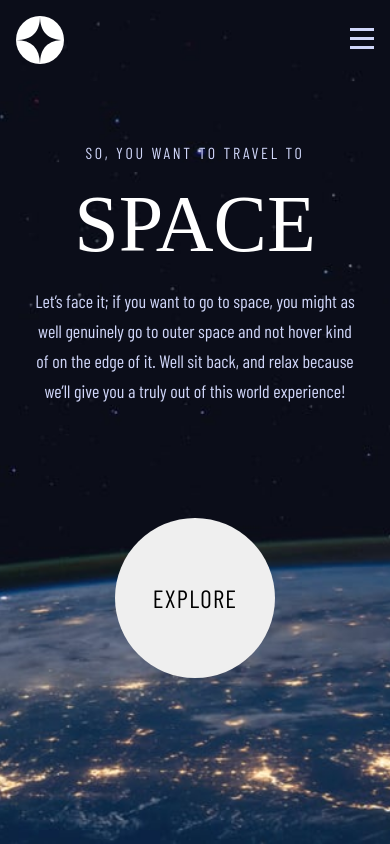
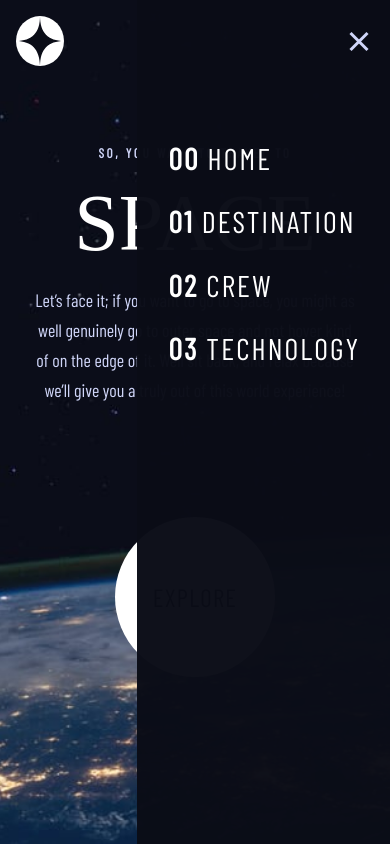
Before and after one commit to bengera/space-tourism, a website: page index.html in a window 390 px wide. Both pictures are taken after a click on the button 362 px from the left and 40 px from the top of the page. Drawn offline with nearby package versions, Linux system fonts and the light colour scheme; a web font is replaced by a local one.

Commit message:
mobile-nav

```diff
--- a/index.html
+++ b/index.html
@@ -5,11 +5,13 @@
   <meta charset="UTF-8">
   <meta name="viewport" content="width=device-width, initial-scale=1.0">
 
-  <link rel="icon" type="image/png" sizes="32x32" href="./assets/favicon-32x32.png">
+  <link rel="shortcut icon" type="image/png" href="#">
+  <!-- <link rel="icon" type="image/png" sizes="32x32" href="./assets/favicon-32x32.png"> -->
   <link rel="preconnect" href="https://fonts.googleapis.com">
   <link rel="preconnect" href="https://fonts.gstatic.com" crossorigin>
   <link href="https://fonts.googleapis.com/css2?family=Barlow+Condensed&family=Bellefair&display=swap" rel="stylesheet">
   <link rel="stylesheet" href="../css/style.css">
+  <script defer src="js/main.js"></script>
 
   <title>Frontend Mentor | Space tourism website</title>
 </head>
@@ -22,23 +24,24 @@
 
     <img src = "assets/shared/logo.svg" alt="logo"/>
     <button class="nav-toggle">
-    <img src = "assets/shared/icon-hamburger.svg" alt="hamburger-menu"/>
+    <!-- <img src = "assets/shared/icon-hamburger.svg" alt="hamburger-menu"/> -->
   </button>
   </div>
-    <!-- <nav class="navigation">
+    <nav class="navigation-mobile">
       <ul class="list">
-        <li class="list__item">Home</li>
-        <li class="list__item">Destination</li>
-        <li class="list__item">Crew</li>
-        <li class="list__item"> Technology</li>
+        <li class="list__item"><span style="font-weight:bold">00</span> Home</li>
+        <li class="list__item"><span style="font-weight:bold">01</span> Destination</li>
+        <li class="list__item"><span style="font-weight:bold">02</span> Crew</li>
+        <li class="list__item"><span style="font-weight:bold">03</span> Technology</li>
       </ul>
-    </nav> -->
+    </nav>
   </header>
 
   <main>
     <div class="intro">
-      <p class="intro__subtext-up">So, you want to travel to</p>
+      <h5 class="intro__subtext-up">So, you want to travel to</h5>
       <h1>Space</h1>
+
       <p class="intro__subtext-down">
         Let’s face it; if you want to go to space, you might as well genuinely go to
         outer space and not hover kind of on the edge of it. Well sit back, and relax
--- /dev/null
+++ b/js/main.js
@@ -0,0 +1,10 @@
+const hamMenu = document.querySelector('.nav-toggle');
+const navUL = document.querySelector('.navigation-mobile');
+
+hamMenu.addEventListener('click',() => {
+    console.log('toggle-menu');
+    hamMenu.classList.toggle('active');
+    navUL.classList.toggle('show');
+
+
+});
--- a/sass/_base.scss
+++ b/sass/_base.scss
@@ -86,10 +86,11 @@ h1 {
 
 .container {
   height: 100vh;
-  background-image: url('/assets/home/background-home-mobile.jpg');
+  background-image: url('/assets/home/background-home-mobile.jpg     ');
   background-repeat: no-repeat;
   background-size: cover;
   background-position: center;
+  position: relative;
 }
 
 .intro {
@@ -128,8 +129,19 @@ h1 {
 
 .nav-toggle {
   background-color: transparent;
+  background-image: url(/assets/shared/icon-hamburger.svg);
+  background-repeat: no-repeat;
   border: 0;
   cursor: pointer;
+  width: 30px;
+  background-position: center center;
+  height: 50px;
+  z-index: 20;
+}
+
+.nav-toggle.active {
+  background-image: url(/assets/shared/icon-close.svg);
+
 }
 
 .cta-col {
@@ -147,4 +159,52 @@ h1 {
   text-transform: uppercase;
   cursor: pointer;
   border: 0;
+  color: $color-dark;
+  background-color: $color-white;
+
+  &:hover {
+
+    box-shadow: 0 0 0 30px rgba(151, 151, 151, 0.4);
+
+  }
 }
+
+.navigation-mobile {
+  display: none;
+  position: absolute;
+  // border: 2px solid red;
+  height: 100vh;
+  top: 0;
+  right: 0;
+  width: 65vw;
+  background-color: rgba(11, 13, 23, 0.98);
+  z-index: 10;
+}
+
+.navigation-mobile.show {
+  display: block;
+}
+
+.list {
+  // border:2px solid white;
+
+  color: $color-white;
+  text-transform: uppercase;
+  width: 100%;
+  height:60%;
+  display: flex;
+  flex-direction: column;
+  justify-content: center;
+  gap: 1.8rem;
+  list-style: none;
+  padding-left: 2rem;
+
+
+
+
+  &__item {
+    font-size: 30px;
+    letter-spacing: 0.07em;
+  }
+
+}
--- a/sass/_normalize.scss
+++ b/sass/_normalize.scss
@@ -10,7 +10,7 @@
 
  html {
     line-height: 1.15; /* 1 */
-    -webkit-text-size-adjust: 100%; /* 2 */
+    // -webkit-text-size-adjust: 100%; /* 2 */
   }
 
   /* Sections
```
Also changed, not shown: css/style.css.
